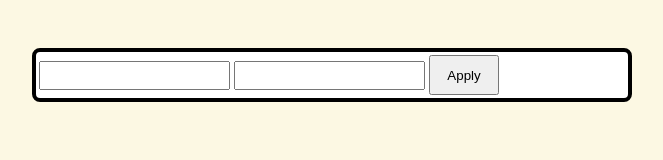
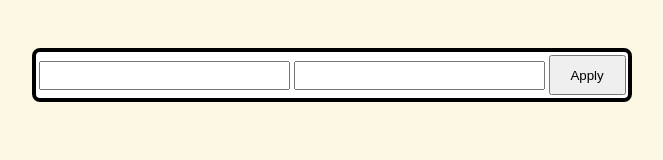
Before and after one commit to JohnKeats97/Client-ServerJS_sample, a plain HTML site: page client/index.html in a window 1280 px wide. Shown: the whole page, without its empty margins (308-971 px from the left). Drawn offline with Linux system fonts and the light colour scheme.

Commit message:
Changed readme and design client

```diff
--- a/client/CSS/style.css
+++ b/client/CSS/style.css
@@ -1,5 +1,6 @@
 .field {
     padding: 5px;
+    width: 40%;
 }
 
 .container {
@@ -20,7 +21,9 @@
 }
 
 .my_button {
-    width:70px;
+    cursor: pointer;
+    outline: 0;
+    width: 13%;
     height:40px;
 }
 
```
Also changed, not shown: README.md.
